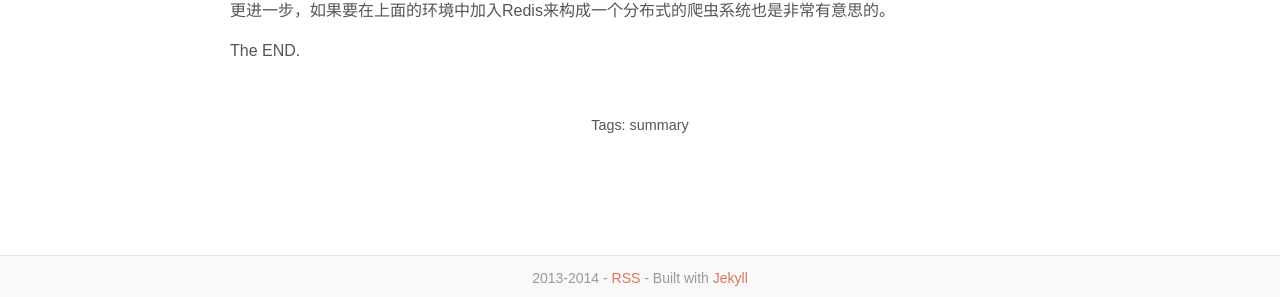
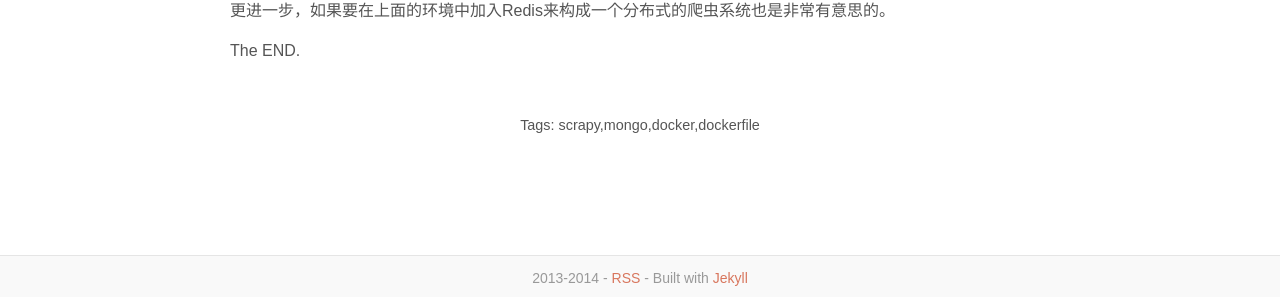
Before and after one commit to qiwihui/qiwihui, a Jekyll site: the page built from _posts/2015-06-10-dockerize-scrapy-mongodb-and-python.md, in a window 1280 px wide. Shown: the part 1648-1945 px from the top of the page. Built offline with Jekyll 4.4.1, drawn with Linux system fonts in a browser that asks for light colours; Markdown is read by kramdown in place of the engine named in the settings; comment, search, counter and statistics services are not loaded.

Commit message:
fix an error: tags

```diff
--- a/_posts/2015-06-10-dockerize-scrapy-mongodb-and-python.md
+++ b/_posts/2015-06-10-dockerize-scrapy-mongodb-and-python.md
@@ -3,7 +3,7 @@ layout: post
 title: Dockerize Scrpay based on MongoDB
 description: Make an dockerfile that create an image with Scrapy, MongoDB based on Python2
 category: ProgrammingThinking
-tags: summary
+tags: scrapy, mongo, docker, dockerfile
 ---
 
 这篇文章的目的是创建一个dokcer镜像用来做为使用爬虫框架Scrapy的环境。
```
